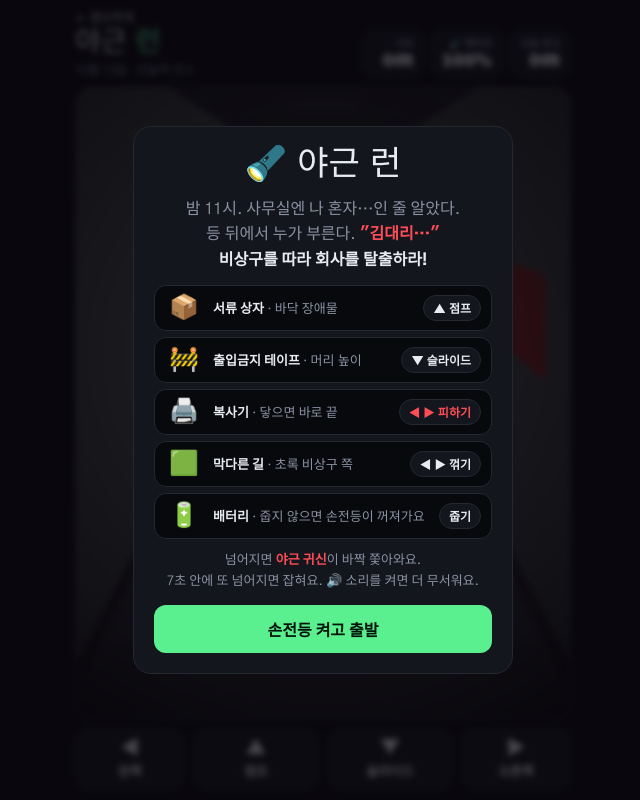
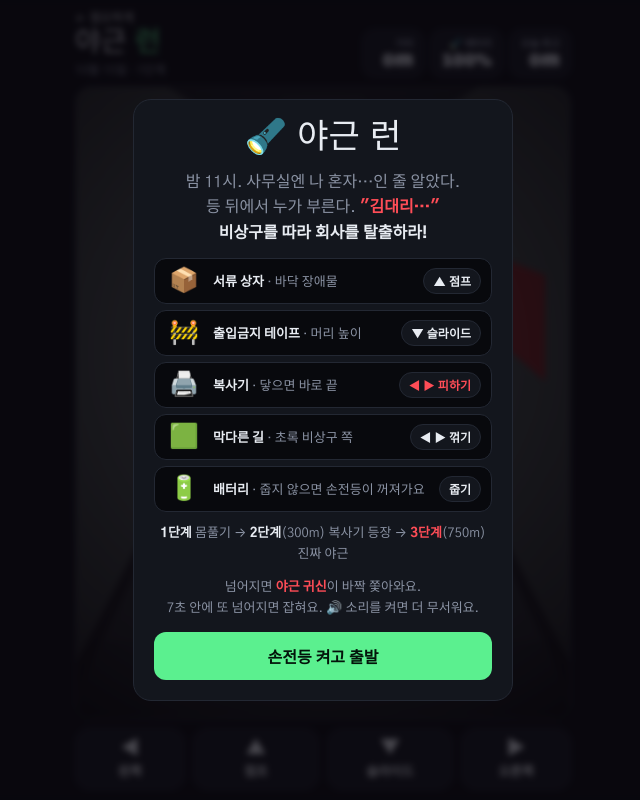
Before and after one commit to JangWoo-Kim/games, a plain HTML site: page run/index.html in a window 1280 px wide. Shown: the whole page, without its empty margins (317-957 px from the left). Drawn offline with Linux system fonts and the light colour scheme; animation ran at ten frames a second.

Commit message:
Add files via upload

```diff
--- a/run/index.html
+++ b/run/index.html
@@ -154,19 +154,31 @@ h1 b{color:var(--accent);font-weight:400}
     } catch(e){}
   }
 
+  // ---------- stages: 1 = warm-up, 2 = printers appear, 3 = the original full difficulty
+  const STAGES = [
+    {from:0,   name:'1단계', gap:[14, 20], mix:{box:40, banner:24, row:14, printer:0,  combo:0},  turnWin:14},
+    {from:300, name:'2단계', gap:[11, 16], mix:{box:32, banner:20, row:12, printer:16, combo:0},  turnWin:12},
+    {from:750, name:'3단계', gap:null,     mix:{box:28, banner:15, row:11, printer:20, combo:10}, turnWin:11}
+  ];
+  const stageAt = d => d >= STAGES[2].from ? 2 : d >= STAGES[1].from ? 1 : 0;
+  function speedAt(d){ return d < 300 ? 7.5 + d/150 : d < 750 ? 9.5 + (d - 300)/300 : 11 + Math.min(14, (d - 750)/110); }
+
   // ---------- course generation (sequential, seeded → identical for everyone today)
   let G = null;
   function genSeg(i){
     const r = G.rng, len = i === 0 ? 95 : 70 + r()*55, obs = [];
-    const gapMin = Math.max(7.5, 12 - i*.6), gapMax = Math.max(11, 17 - i*.6);
+    const st = STAGES[stageAt(G.cum)], m = st.mix, i3 = Math.max(0, G.seg3 || 0);
+    const gapMin = st.gap ? st.gap[0] : Math.max(7.5, 12 - i3*.6), gapMax = st.gap ? st.gap[1] : Math.max(11, 17 - i3*.6);
+    if (!st.gap) G.seg3 = i3 + 1;
     let z = i === 0 ? 28 : 16;
     while (z < len - 15){
       const k = r()*100, lane = Math.floor(r()*3);
-      if (k < 28) obs.push({z, type:'box', lane});
-      else if (k < 48) obs.push({z, type:'printer', lane});
-      else if (k < 63) obs.push({z, type:'banner'});
-      else if (k < 74) obs.push({z, type:'row'});
-      else if (k < 84){ obs.push({z, type:'printer', lane}); obs.push({z, type:'box', lane:(lane + 1 + Math.floor(r()*2)) % 3}); }
+      const c1 = m.box, c2 = c1 + m.printer, c3 = c2 + m.banner, c4 = c3 + m.row, c5 = c4 + m.combo;
+      if (k < c1) obs.push({z, type:'box', lane});
+      else if (k < c2) obs.push({z, type:'printer', lane});
+      else if (k < c3) obs.push({z, type:'banner'});
+      else if (k < c4) obs.push({z, type:'row'});
+      else if (k < c5){ obs.push({z, type:'printer', lane}); obs.push({z, type:'box', lane:(lane + 1 + Math.floor(r()*2)) % 3}); }
       else { const n = 4 + Math.floor(r()*3); for (let j = 0; j < n; j++) obs.push({z: z + j*1.5, type:'coffee', lane}); z += n*1.5 - 6; }
       if (r() < .45 && obs.length && obs[obs.length-1].type !== 'coffee'){ // coffee trail in a free lane leading into it
         const last = obs[obs.length-1], fl = last.lane === undefined ? 1 : (last.lane + 1) % 3;
@@ -175,14 +187,16 @@ h1 b{color:var(--accent);font-weight:400}
       z += gapMin + r()*(gapMax - gapMin);
     }
     obs.sort((a, b) => a.z - b.z);
-    return {len, turn: r() < .5 ? -1 : 1, obs};
+    const seg = {len, turn: r() < .5 ? -1 : 1, obs, win: st.turnWin};
+    G.cum += len;
+    return seg;
   }
 
   function newGame(){
-    G = {rng: mulberry(hash('run:' + DKEY)), rng2: mulberry(hash('spook:' + DKEY)), segI:0, seg:null, p:0, lane:1, px:0, jumpT:-1, slideT:-1, speed:11,
+    G = {cum:0, seg3:0, stage:0, rng: mulberry(hash('run:' + DKEY)), rng2: mulberry(hash('spook:' + DKEY)), segI:0, seg:null, p:0, lane:1, px:0, jumpT:-1, slideT:-1, speed:11,
          dist:0, coffee:0, bat:100, stumbleT:99, running:false, over:false, t:0, turnFx:0, run:0, shake:0, flick:0, nextSpook:9, ghostFar:null};
     G.seg = genSeg(0);
-    hud();
+    hud(); hudStage();
   }
   window.__run = () => G;   // used only by automated tests
 
@@ -211,7 +225,7 @@ h1 b{color:var(--accent);font-weight:400}
     if (!G || !G.running) return;
     if (m === 'L' || m === 'R'){
       const d = m === 'L' ? -1 : 1, te = toEnd();
-      if (te < 11 && te > -0.6 && d === G.seg.turn){ doTurn(); return; }
+      if (te < G.seg.win && te > -0.6 && d === G.seg.turn){ doTurn(); return; }
       G.lane = Math.max(0, Math.min(2, G.lane + d));
     } else if (m === 'U'){
       if (G.jumpT < 0){ G.jumpT = 0; G.slideT = -1; sfx.jump(); }
@@ -229,7 +243,12 @@ h1 b{color:var(--accent);font-weight:400}
   const jumpH = () => G.jumpT < 0 ? 0 : 4*JUMP_H*(G.jumpT/JUMP_T)*(1 - G.jumpT/JUMP_T);
   function update(dt){
     G.t += dt;
-    G.speed = 11 + Math.min(14, G.dist/110);
+    G.speed = speedAt(G.dist);
+    const ns = stageAt(G.dist);
+    if (ns !== G.stage){
+      G.stage = ns; hudStage();
+      toast(ns === 1 ? '2단계 — 복사기가 나타난다!' : '3단계 — 진짜 야근의 시작…', 'var(--danger)'); sfx.whisper();
+    }
     const step = G.speed*dt;
     G.p += step; G.dist += step; G.run += dt*G.speed*.55;
     G.px += (LANES[G.lane] - G.px)*Math.min(1, dt*14);
@@ -488,7 +507,7 @@ h1 b{color:var(--accent);font-weight:400}
     cx = W/2; fx = fy = Math.min(W*.8, H*.52); cy = H*.16; camX = G.px*.55; offX = G.turnFx*W*.7;
     drawWorld(); drawObstacles(); drawDark(); drawChaser();
     const te = toEnd();
-    if (G.running && te < 11 && te > -0.5){
+    if (G.running && te < G.seg.win && te > -0.5){
       ctx.fillStyle = 'rgba(0,0,0,.55)'; ctx.fillRect(0, H*.62, W, 44);
       ctx.fillStyle = '#5BF08F'; ctx.font = `800 20px Gothic A1, sans-serif`; ctx.textAlign = 'center';
       ctx.fillText(G.seg.turn < 0 ? '◀◀ 비상구는 왼쪽! 꺾어!' : '꺾어! 비상구는 오른쪽 ▶▶', W/2, H*.62 + 29);
@@ -499,6 +518,7 @@ h1 b{color:var(--accent);font-weight:400}
   let toastT = null;
   function toast(t, color){ const el = $('toast'); el.textContent = t; el.style.color = color || 'var(--ink)'; el.style.opacity = 1; clearTimeout(toastT); toastT = setTimeout(() => el.style.opacity = 0, 1100); }
   function hud(){ $('dist').textContent = Math.floor(G.dist) + 'm'; const c = $('cof'); c.textContent = Math.ceil(G.bat) + '%'; c.style.color = G.bat < 25 ? 'var(--danger)' : ''; }
+  function hudStage(){ $('date').textContent = `${DLABEL} · ${STAGES[G.stage].name}`; }
   function refreshBest(){ const b = load(BEST_KEY); $('best').textContent = (b ? b.dist : 0) + 'm'; }
 
   // ---------- loop
@@ -525,6 +545,7 @@ h1 b{color:var(--accent);font-weight:400}
         <div><i>🟩</i><span><b>막다른 길</b> · 초록 비상구 쪽</span><em>◀ ▶ 꺾기</em></div>
         <div><i>🔋</i><span><b>배터리</b> · 줍지 않으면 손전등이 꺼져가요</span><em>줍기</em></div>
       </div>
+      <p style="font-size:13px"><b style="color:var(--ink)">1단계</b> 몸풀기 → <b style="color:var(--ink)">2단계</b>(300m) 복사기 등장 → <b style="color:var(--danger)">3단계</b>(750m) 진짜 야근</p>
       <p style="font-size:13px">넘어지면 <b style="color:var(--danger)">야근 귀신</b>이 바짝 쫓아와요.<br>7초 안에 또 넘어지면 잡혀요. 🔊 소리를 켜면 더 무서워요.</p>
       ${b ? `<p>오늘 내 최고: <b style="color:var(--ink)">${b.dist}m</b></p>` : ''}
       <button class="big" id="go">손전등 켜고 출발</button>`, () => $('go').onclick = () => { audio(); startDrone(); closeOv(); G.running = true; toast('…달려!', 'var(--accent)'); });
@@ -535,7 +556,7 @@ h1 b{color:var(--accent);font-weight:400}
     if (isBest) save(BEST_KEY, {dist, coffee:G.coffee});
     refreshBest();
     setTimeout(() => openOv(`<h2>${title}</h2><p>${msg}</p>
-      <div class="stats"><span class="chip">🏁 ${dist.toLocaleString()}m</span><span class="chip">🔋 ${G.coffee}개</span></div>
+      <div class="stats"><span class="chip">${STAGES[G.stage].name}</span><span class="chip">🏁 ${dist.toLocaleString()}m</span><span class="chip">🔋 ${G.coffee}개</span></div>
       <p>${isBest ? '오늘 최고 기록이에요! 🎉' : `오늘 최고는 ${b.dist.toLocaleString()}m예요.`}</p>
       <button class="big" id="sh">결과 복사</button>
       <button class="ghost" id="again">다시 달리기</button>`, () => {
@@ -547,7 +568,7 @@ h1 b{color:var(--accent);font-weight:400}
   function caught(){ G.running = false; G.caughtNow = true; $('scare').hidden = false; sfx.stinger(); sfx.crash();
     setTimeout(() => { $('scare').hidden = true; end('잡혔다…', '"같이… 야근하자…"<br>오늘 밤은 영원히 끝나지 않는다 👻'); }, 1000); }
   function shareText(dist){
-    let t = `🔦 야근 런 ${DLABEL}\n🏁 ${dist.toLocaleString()}m 탈출 · 🔋 ${G.coffee}개\n`;
+    let t = `🔦 야근 런 ${DLABEL}\n${STAGES[G.stage].name} · 🏁 ${dist.toLocaleString()}m · 🔋 ${G.coffee}개\n`;
     if (/github\.io$/.test(location.hostname)) t += location.origin + location.pathname;
     return t.trim();
   }
```
